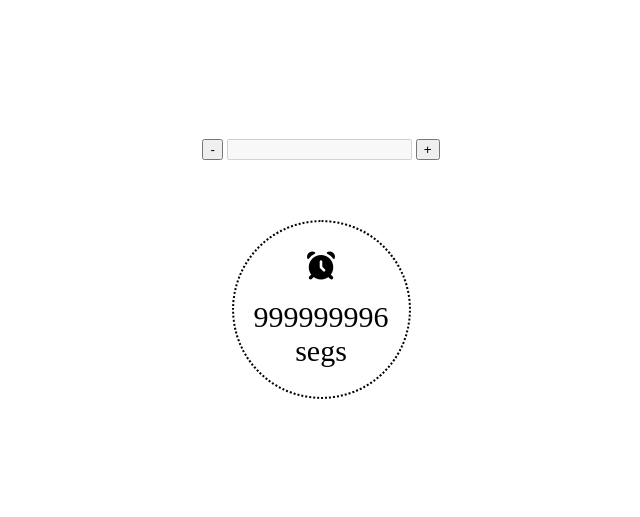
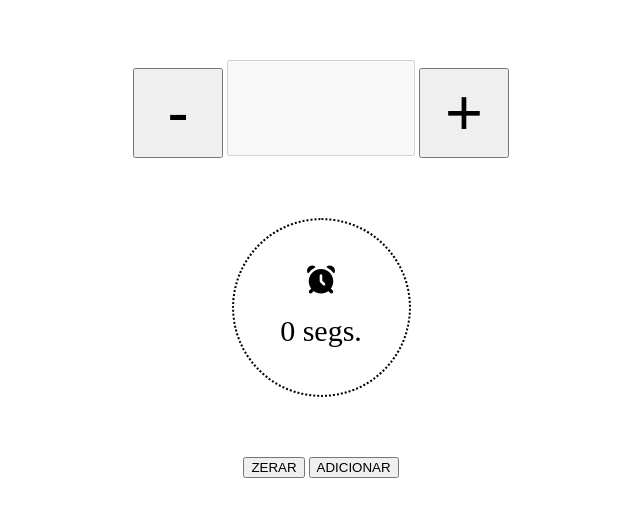
Before and after one commit to fessor-luiz/projeto-temporizador, a plain HTML site: page index.html in a window 1280 px wide. Shown: the part 131-648 px from the top of the page, without its empty margins (319-959 px from the left). Drawn offline with Linux system fonts and the light colour scheme.

Commit message:
logica de zerar e adicionar tempo

```diff
--- a/app.js
+++ b/app.js
@@ -2,9 +2,21 @@ const tempo = document.getElementById('tempo')
 const diminuirBtn = document.getElementById('diminuir')
 const aumentarBtn = document.getElementById('aumentar')
 const valorAtualInput = document.getElementById('valor-atual')
+const botaoZerar = document.getElementById('botao-zerar')
+const botaoAdd = document.getElementById('botao-add')
 
-let tempoRestante = 1000000000
-let valorAtual = 55
+let tempoRestante = 0
+let valorAtual = 0
+
+
+botaoZerar.onclick = () => {
+    tempoRestante = 0
+}
+
+botaoAdd.onclick = () => {
+    let valor = valorAtualInput.value
+    tempoRestante += valor
+}
 
 diminuirBtn.addEventListener('click', () => {
     if (valorAtual - 10 <= 0) {
@@ -23,7 +35,12 @@ aumentarBtn.addEventListener('click', () => {
 })
 
 setInterval(() => {
+    if (tempoRestante <= 0) {
+        tempoRestante = 0
+    } else {
+        tempo.innerText = `${tempoRestante} segs`
+        tempoRestante = tempoRestante - 1
 
-    tempo.innerText = `${tempoRestante} segs`
-    tempoRestante = tempoRestante - 1
+    }
+
 }, 1000)
--- a/index.html
+++ b/index.html
@@ -12,14 +12,19 @@
   </head>
   <body>
     <div class="linha-config">
-      <button id="diminuir">-</button>
-      <input type="text" disabled id="valor-atual" />
-      <button id="aumentar">+</button>
+      <button id="diminuir" class="btn-formato">-</button>
+      <input type="text" disabled id="valor-atual" class="input-estilo" />
+      <button id="aumentar" class="btn-formato">+</button>
     </div>
 
     <div class="temporizador">
       <i class="fa-solid fa-alarm-clock"></i>
-      <span id="tempo">60 segs.</span>
+      <span id="tempo">0 segs.</span>
+    </div>
+
+    <div class="botoes-temporizador">
+      <button id="botao-zerar">ZERAR</button>
+      <button id="botao-add">ADICIONAR</button>
     </div>
     <script src="app.js"></script>
   </body>
--- a/style.css
+++ b/style.css
@@ -29,3 +29,15 @@ body {
 .fa-alarm-clock {
   font-size: 28px;
 }
+
+.btn-formato {
+  height: 90px;
+  width: 90px;
+  font-size: 65px;
+}
+
+.input-estilo {
+  width: 180px;
+  height: 90px;
+  font-size: 80px;
+}
```
